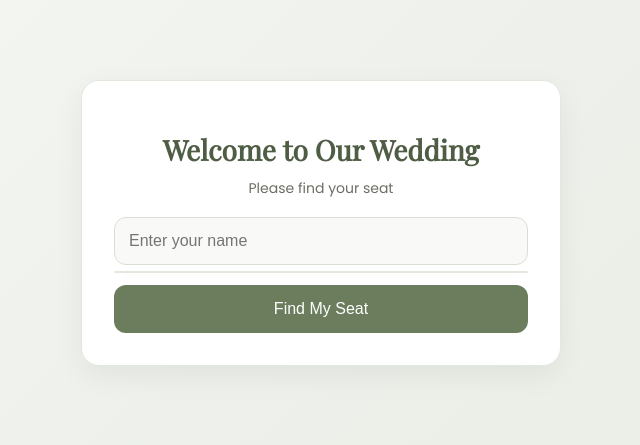
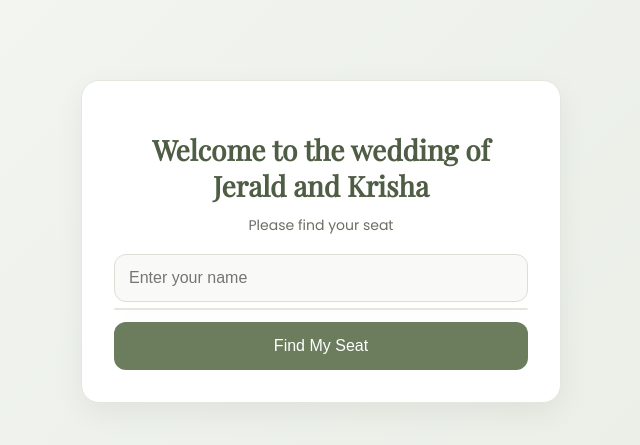
Before and after one commit to josepaolosdg/wedding-seat-app, a Flask app: page / in a window 1280 px wide. Shown: the top 445 px of the page, without its empty margins (319-959 px from the left). Run offline with Flask 3, Linux system fonts and the light colour scheme.

Commit message:
Added names of couple

```diff
--- a/templates/index.html
+++ b/templates/index.html
@@ -7,7 +7,7 @@
 </head>
 <body>
     <div class="container">
-        <h1>Welcome to Our Wedding</h1>
+        <h1>Welcome to the wedding of Jerald and Krisha</h1>
         <p>Please find your seat</p>
 
         <form method="POST" autocomplete="off">
```
